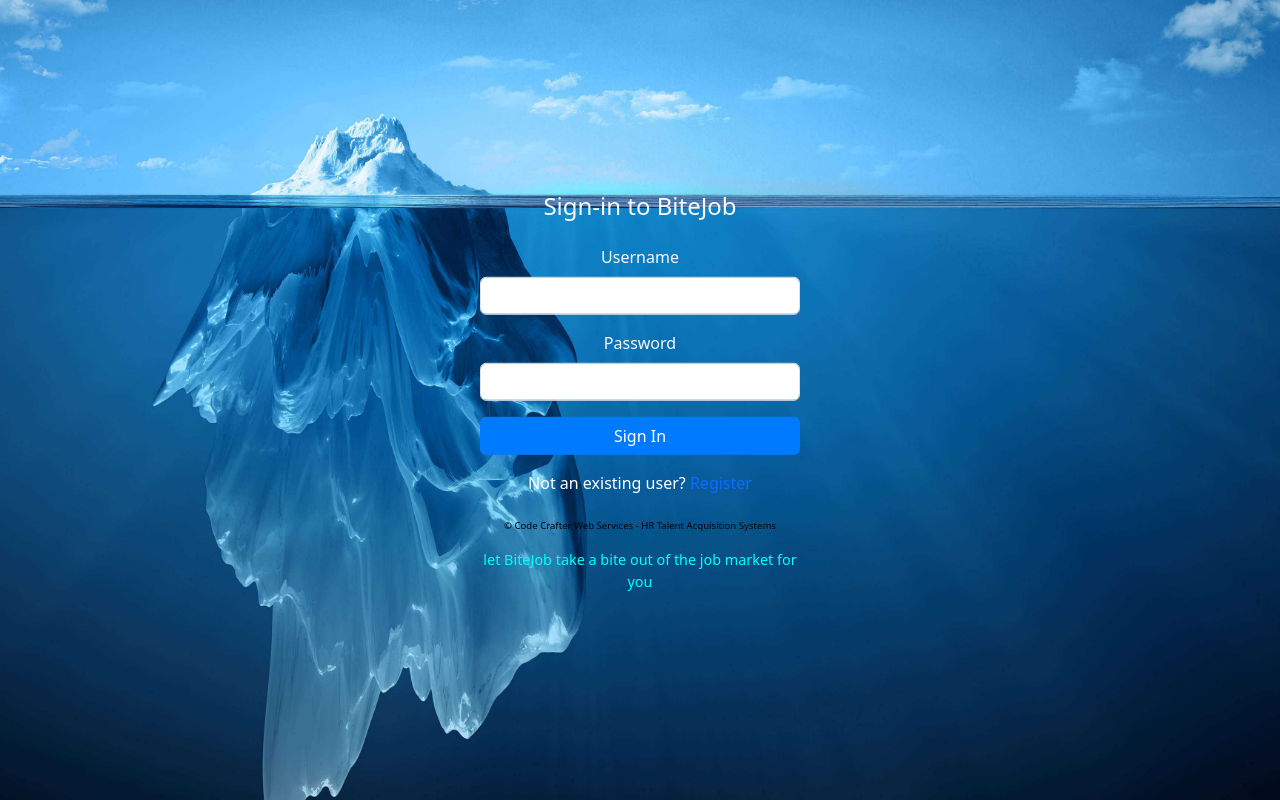
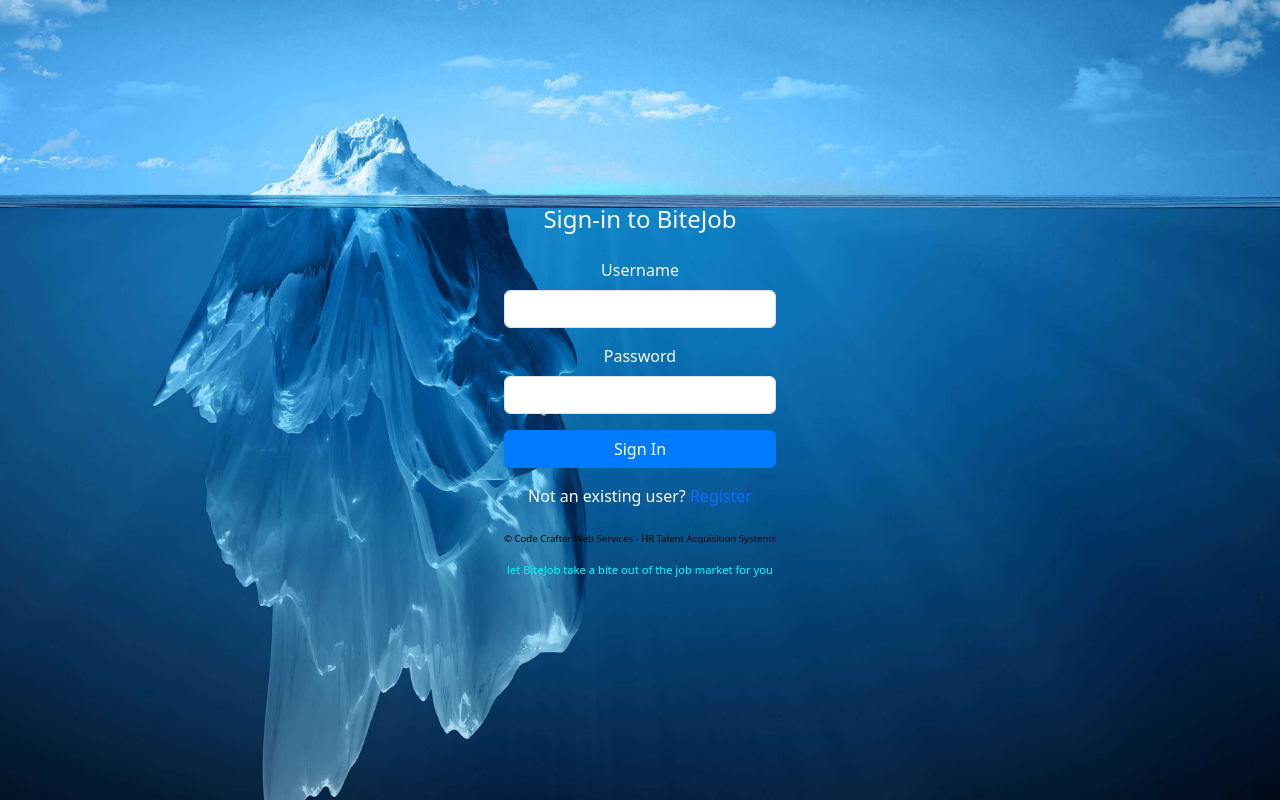
Before and after one commit to PKHubmaster/WPF2_portfolio_webapp, a Next.js app: page / in a window 1280 px wide. Built offline with nearby package versions, Linux system fonts and the light colour scheme.

Commit message:
marketing statement font adjustment

```diff
--- a/src/app/landing_page/page.tsx
+++ b/src/app/landing_page/page.tsx
@@ -138,7 +138,7 @@
         </p>
         <p
           className="text-center mt-1"
-          style={{ fontSize: '0.9rem', color: 'cyan', fontStyle: 'bold' }}
+          style={{ fontSize: '0.7rem', color: 'cyan', fontStyle: 'bold' }}
         >
           let BiteJob take a bite out of the job market for you
         </p>
```
